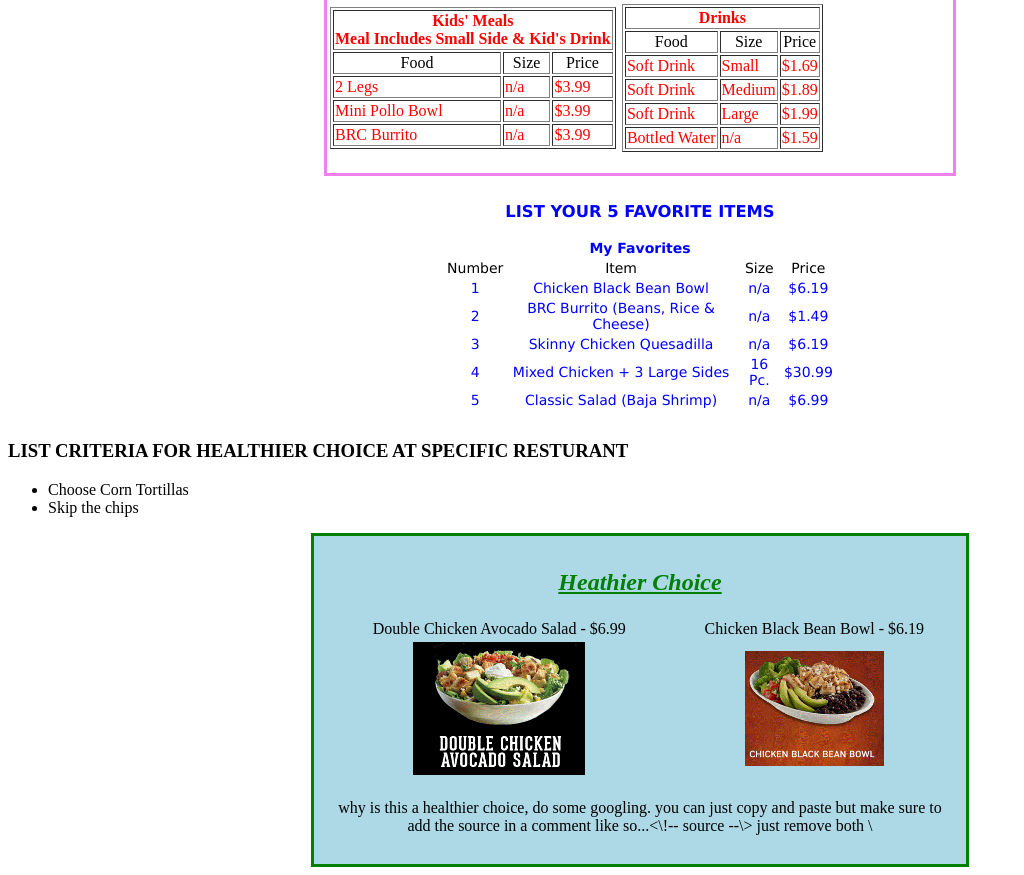
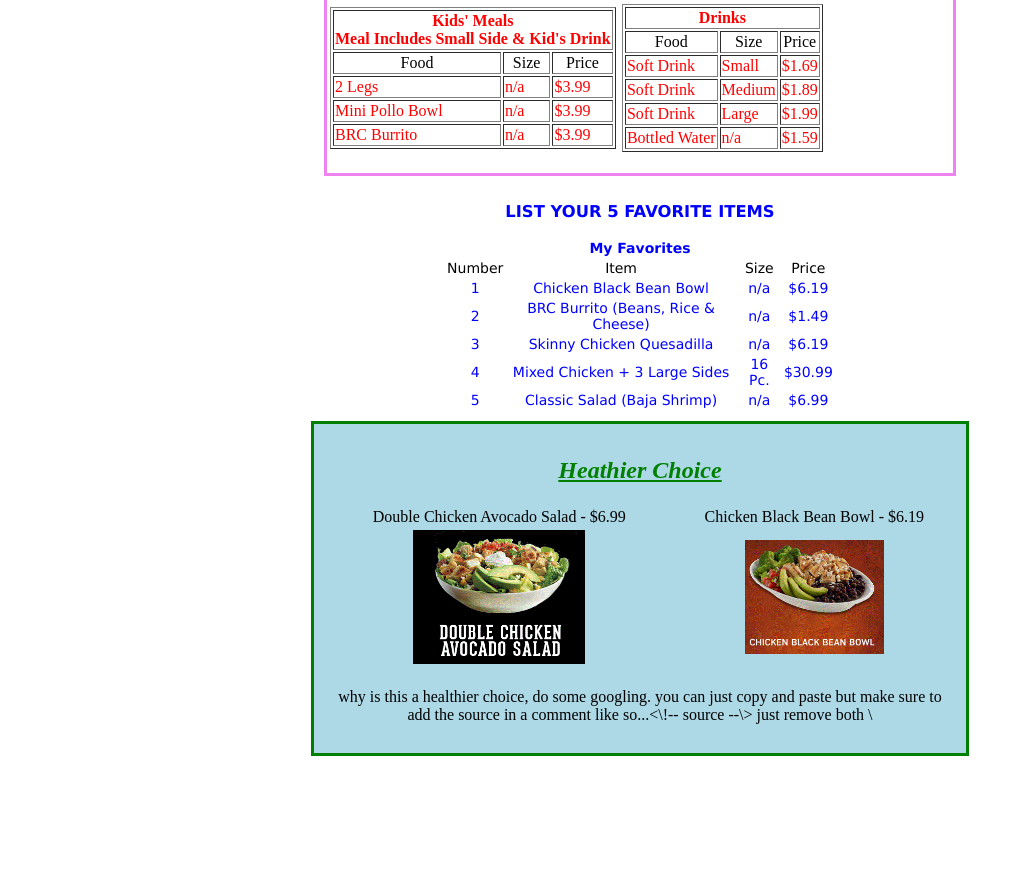
Before and after one commit to iwillriot/mycpsite, a plain HTML site: page lesson0/wills_code/polloloco.html in a window 1280 px wide. Shown: the part 3473-4348 px from the top of the page, without its empty margins (0-1024 px from the left). After the commit the page ends 4237 px from the top, so only its background shows below. Drawn offline with Linux system fonts and the light colour scheme.

Commit message:
make some final changes.

```diff
--- a/lesson0/wills_code/polloloco.html
+++ b/lesson0/wills_code/polloloco.html
@@ -823,13 +823,6 @@
             </tr>
          </table>
       </div>
-      <div id="criteria">
-         <h3>LIST CRITERIA FOR HEALTHIER CHOICE AT SPECIFIC RESTURANT</h3>
-         <ul>
-            <li>Choose Corn Tortillas</li>
-            <li>Skip the chips</li>
-         </ul>
-      </div>
       <div class="center">
          <table>
             <th colspan="2" id="healthychoice">
--- a/lesson0/wills_code/style.css
+++ b/lesson0/wills_code/style.css
@@ -1,5 +1,3 @@
-body {
-}
 .center {
   margin: 0 auto;
   width: 50%;
@@ -8,26 +6,28 @@ body {
   text-align: center;
   background-color: lightblue;
 }
-#maintable {
 
-}
 img.items {
   max-width:50%;
   max-height:50%;
 }
+
 #healthychoice {
   color:green;
   font-weight: bold;
   font-style: italic;
   text-decoration: underline;
 }
+
 p {
   font-size: 1em;
   font-family: serif;
 }
+
 #menu {
   color:red;
 }
+
 #thead {
   color:black;
   text-align: center;
@@ -36,26 +36,33 @@ p {
 #nestedtable {
 	border: 3px solid violet;
 }
+
 #menu {
 	margin: 0 auto;
 	width: 50%;
 
 }
+
 h1.menu {
 	text-align: center;
 }
+
 h3.favorites{
   text-align: center;
 }
+
 #favorites
 {
 	font-family: "Lucida Sans Unicode", "Lucida Grande", Sans-Serif;
 	font-size: 14px;
-  margin: 0 auto;
+	margin: 0 auto;
 	width: 31%;
 	border-collapse: collapse;
 	text-align: center;
-  color:blue;
-  padding: 10px 8px;
+	color:blue;
+	padding: 10px 8px;
 }
-#favorites tr:hover td{color: black;}
+
+#favorites tr:hover td {
+	color: black;
+}
```
